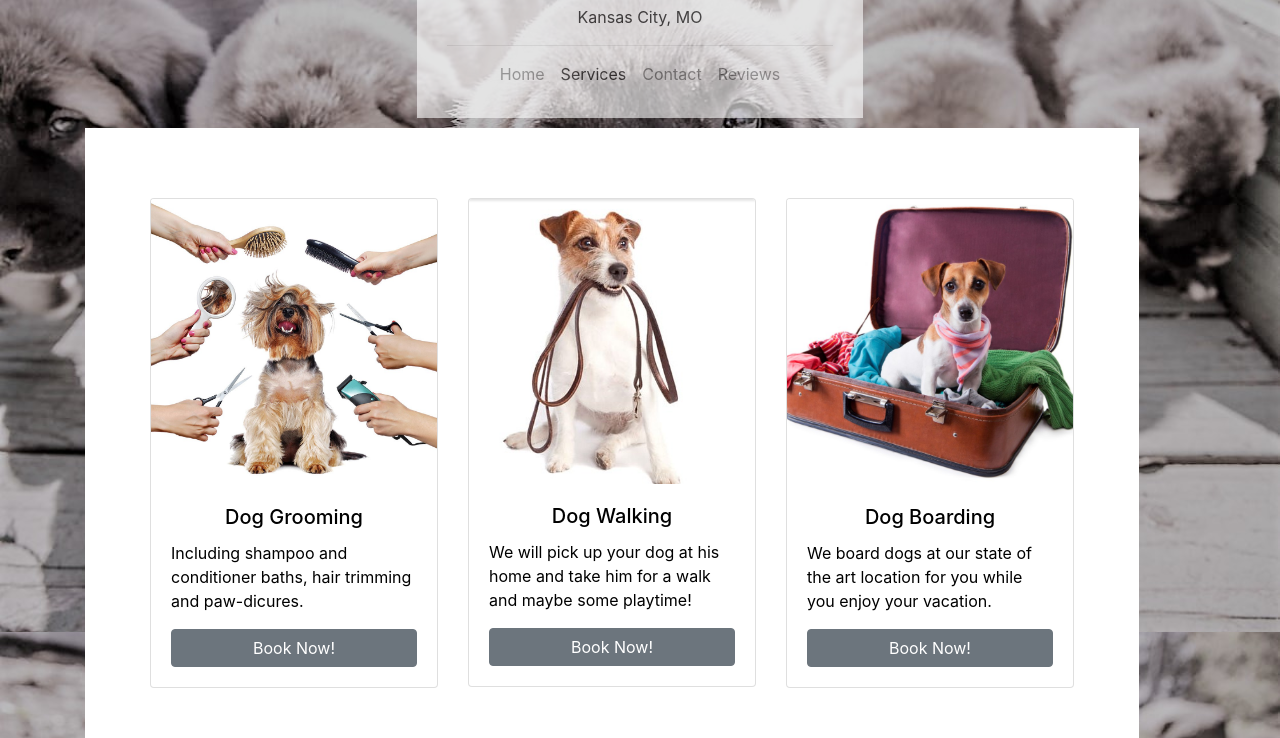
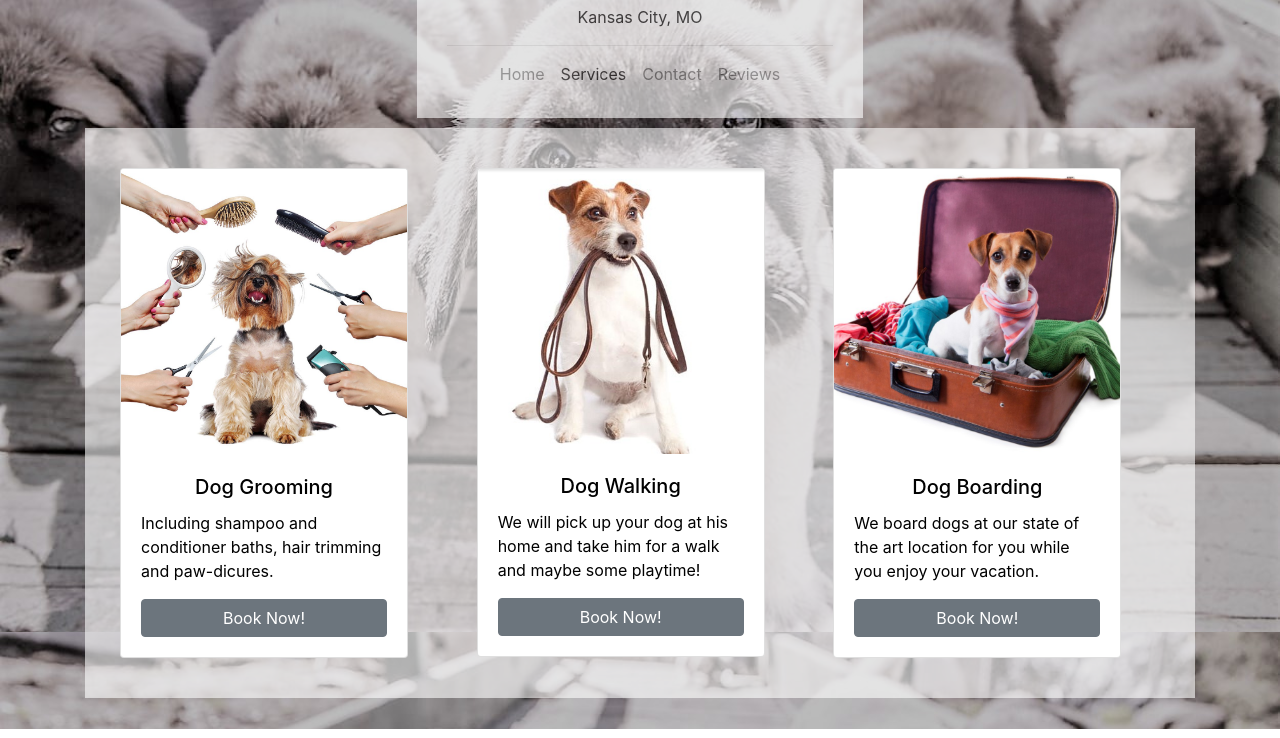
Before and after one commit to HandeAnde/dogSittingPage, a website: page services.html in a window 1280 px wide. Shown: the part 71-809 px from the top of the page. Drawn offline with nearby package versions, Linux system fonts and the light colour scheme.

Commit message:
fixed bg transparency

```diff
--- a/css/style.css
+++ b/css/style.css
@@ -57,8 +57,6 @@ hr{
 }
 
 .bgNeeded {
-    padding: 50px;
-      background-color: white;
-      display: inline-block;
-      opacity: 1;
+    background-color: rgba(255, 255, 255, .6);
+    padding: 20px 20px 40px;
 }
```
